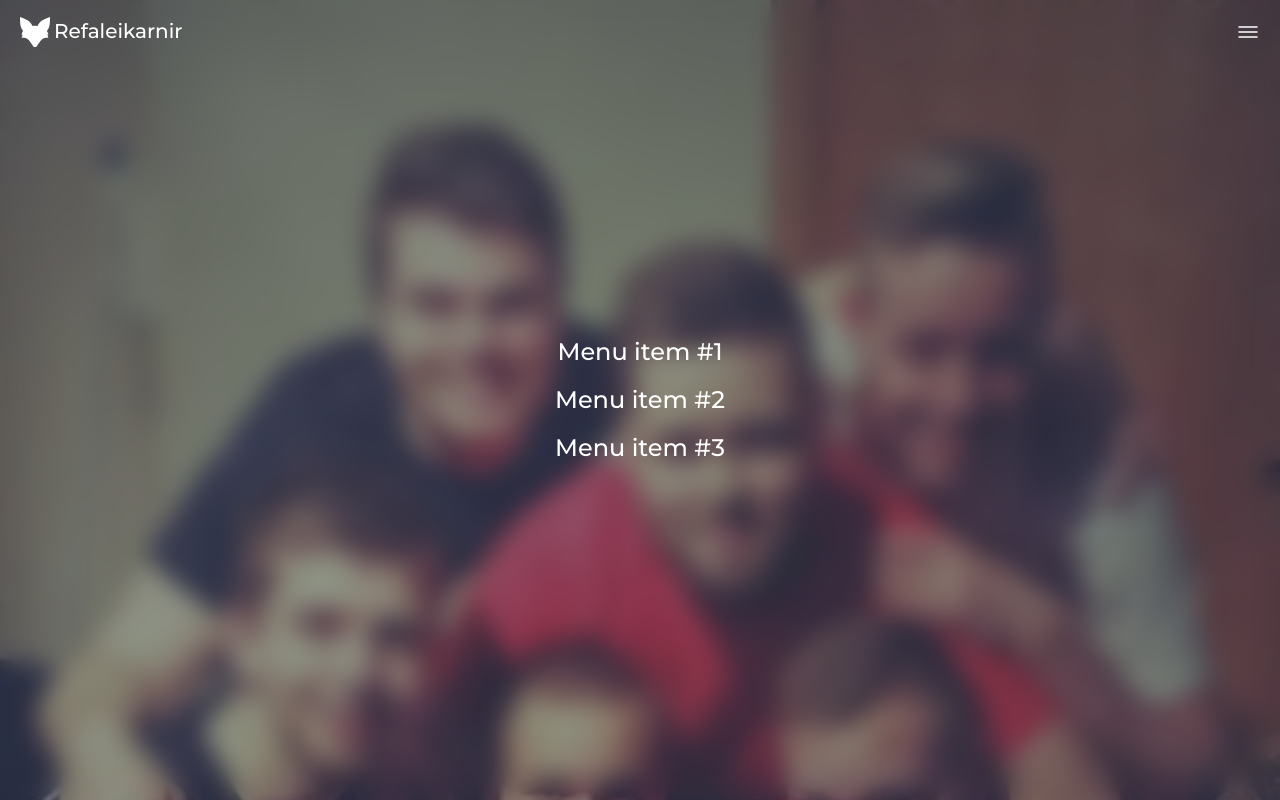
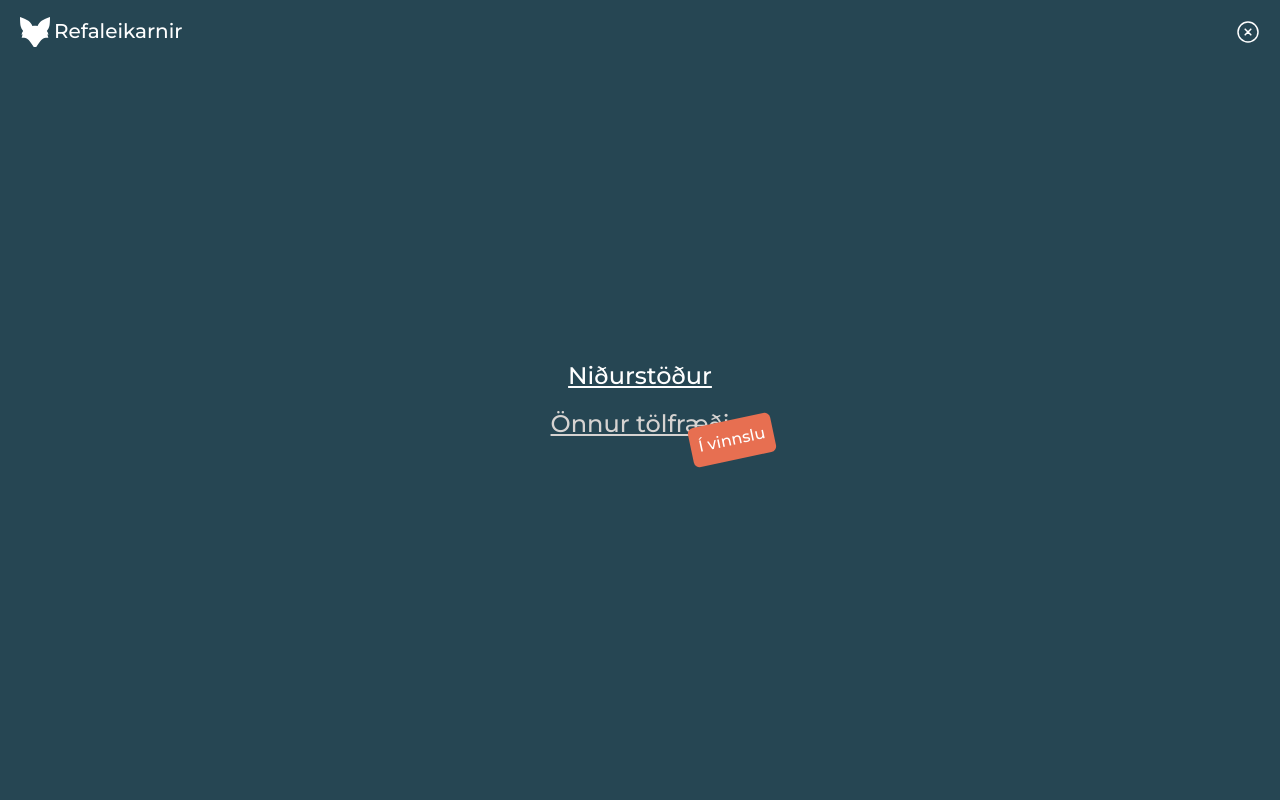
Before and after one commit to agirmar92/refaleikarnir, a Next.js app: page / in a window 1280 px wide. Both pictures are taken after a click on the button 1248 px from the left and 32 px from the top of the page. Shown: the top 800 px of the page. Built offline with nearby package versions, Linux system fonts and the light colour scheme; what tailwindcss-opentype would draw is missing.

Commit message:
make menu links into actual links + close button

```diff
--- /dev/null
+++ b/icons/CloseIcon.tsx
@@ -0,0 +1,13 @@
+const CloseIcon = () => (
+  <svg xmlns="http://www.w3.org/2000/svg" width={24} height={24} fill="none">
+    <path
+      stroke="#fff"
+      strokeLinecap="round"
+      strokeLinejoin="round"
+      strokeWidth={1.5}
+      d="m9.17 14.83 5.66-5.66m0 5.66L9.17 9.17M12 22c5.5 0 10-4.5 10-10S17.5 2 12 2 2 6.5 2 12s4.5 10 10 10Z"
+    />
+  </svg>
+);
+
+export default CloseIcon;
--- a/src/components/Header/Header.tsx
+++ b/src/components/Header/Header.tsx
@@ -5,8 +5,33 @@ import Link from "next/link";
 import classNames from "classnames";
 import FoxIcon from "@/icons/FoxIcon";
 import MenuIcon from "@/icons/MenuIcon";
+import CloseIcon from "@/icons/CloseIcon";
 import useScreenWidth from "@/hooks/useScreenWidth";
 import useScrollY from "@/hooks/useScrollY";
+
+const HeaderMenuLink = ({
+  label,
+  href,
+  onClickHandler,
+}: {
+  label: string;
+  href?: string;
+  onClickHandler?: () => void;
+}) => {
+  if (href) {
+    return (
+      <Link href={href} onClick={onClickHandler} className="text-2xl underline">
+        {label}
+      </Link>
+    );
+  } else {
+    return (
+      <span className="text-2xl underline text-stone-300 relative after:content-['Í_vinnslu'] after:absolute after:top-3 after:-right-1/4 after:-rotate-12 after:text-base after:bg-summer after:p-2 after:rounded-md after:text-white">
+        {label}
+      </span>
+    );
+  }
+};
 
 const Header = () => {
   const scrollY = useScrollY();
@@ -49,22 +74,27 @@ const Header = () => {
           <h1 className="small-caps text-xl font-medium">Refaleikarnir</h1>
         </Link>
         <button onClick={() => handleMenuToggle()}>
-          <MenuIcon />
+          {isMenuOpen ? <CloseIcon /> : <MenuIcon />}
         </button>
       </header>
       <div
         className={classNames(
-          "fixed w-full h-full transition-[backdrop-filter] z-[998] flex flex-col p-3 justify-center space-y-4 text-center",
-          { "z-[-999]": !isMenuOpen, "backdrop-blur-md": isMenuOpen }
+          "fixed left-0 transition-[top] w-full h-full z-[998] bg-winter p-3 flex flex-col justify-center flex-wrap content-center",
+          isMenuOpen ? "top-0" : "-top-full"
         )}
       >
-        {isMenuOpen && (
-          <>
-            <span className="text-2xl">Menu item #1</span>
-            <span className="text-2xl">Menu item #2</span>
-            <span className="text-2xl">Menu item #3</span>
-          </>
-        )}
+        <div className="flex flex-col space-y-4 text-center w-fit">
+          <HeaderMenuLink
+            label="Niðurstöður"
+            href="/"
+            onClickHandler={() => {
+              if (isMenuOpen) {
+                handleMenuToggle();
+              }
+            }}
+          />
+          <HeaderMenuLink label="Önnur tölfræði" />
+        </div>
       </div>
     </>
   );
```
